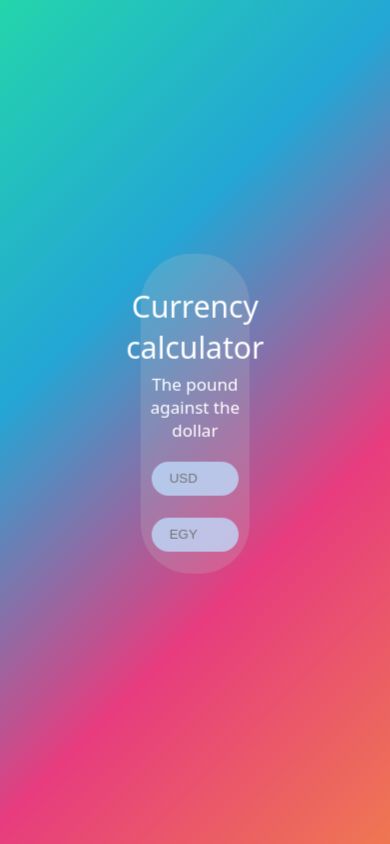
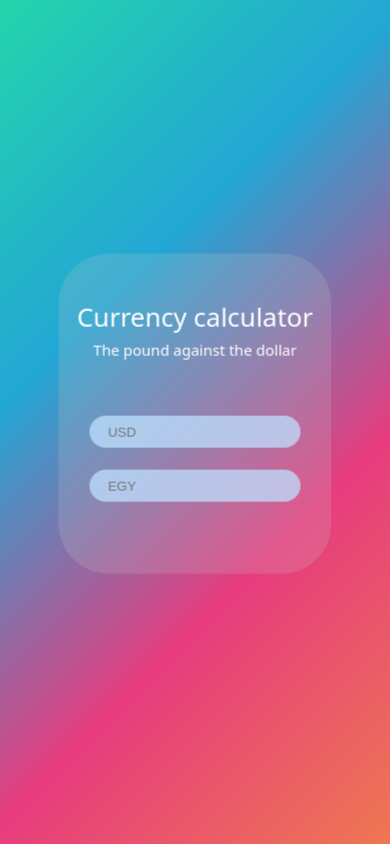
Before and after one commit to JamalMohafil/Currency-calculator, a plain HTML site: page index.html in a window 390 px wide. Drawn offline with Linux system fonts and the light colour scheme.

Commit message:
Update index.html

```diff
--- a/index.html
+++ b/index.html
@@ -84,6 +84,150 @@ padding-bottom: 35px;
         caret-color: rgb(70, 70, 70);
         color: rgb(29, 19, 19);
     }
+    @media screen and (max-width:1150px){
+        .cardb {
+    border-radius: 50px;
+    backdrop-filter: blur(1px);
+    width: 40%;
+    height: 38%;
+    text-align: center;
+    position: absolute;
+    top: 49%;
+    left: 10%;
+    transform: translate(50%, -50%);
+    background: rgba(202, 202, 202, 0.205);
+    display: flex;
+    flex-direction: column;
+    align-items: center;
+    justify-content: center;
+}
+    }
+    @media screen and (max-width:725px){
+        .cardb {
+    border-radius: 50px;
+    backdrop-filter: blur(1px);
+    width: 49%;
+    height: 38%;
+    text-align: center;
+    position: absolute;
+    top: 49%;
+    left: 2%;
+    transform: translate(50%, -50%);
+    background: rgba(202, 202, 202, 0.205);
+    display: flex;
+    flex-direction: column;
+    align-items: center;
+    justify-content: center;
+}
+    }
+    @media screen and (max-width:619px){
+        .cardb {
+    border-radius: 50px;
+    backdrop-filter: blur(1px);
+    width: 60%;
+    height: 38%;
+    text-align: center;
+    position: absolute;
+    top: 49%;
+    left: -10%;
+    transform: translate(50%, -50%);
+    background: rgba(202, 202, 202, 0.205);
+    display: flex;
+    flex-direction: column;
+    align-items: center;
+    justify-content: center;
+}
+    }
+    @media screen and (max-width:475px){
+        .cardb {
+    border-radius: 50px;
+    backdrop-filter: blur(1px);
+    width: 70%;
+    height: 38%;
+    text-align: center;
+    position: absolute;
+    top: 49%;
+    left: -20%;
+    transform: translate(50%, -50%);
+    background: rgba(202, 202, 202, 0.205);
+    display: flex;
+    flex-direction: column;
+    align-items: center;
+    justify-content: center;
+}
+        h2 {
+    font-weight: 400;
+    font-size: 26px;
+    padding-bottom: 5px;
+}
+h4 {
+    font-weight: 400;
+    font-size: 15px;
+}
+.container .card input[type="number"] {
+    border-radius: 50px;
+    border: 0;
+    outline: 0;
+    background: rgba(190, 225, 255, 0.753);
+    width: 77%;
+    height: 32px;
+    padding: 7px 18px;
+    caret-color: rgb(70, 70, 70);
+    color: rgb(29, 19, 19);
+}
+    }
+    @media screen and (max-width:381px){
+        .cardb {
+    border-radius: 50px;
+    backdrop-filter: blur(1px);
+    width: 77%;
+    height: 38%;
+    text-align: center;
+    position: absolute;
+    top: 49%;
+    left: -27%;
+    transform: translate(50%, -50%);
+    background: rgba(202, 202, 202, 0.205);
+    display: flex;
+    flex-direction: column;
+    align-items: center;
+    justify-content: center;
+}h4 {
+    font-weight: 400;
+    font-size: 14px;
+}h2 {
+    font-weight: 400;
+    font-size: 25px;
+    padding-bottom: 5px;
+}
+    }
+    @media screen and (max-width:318px){
+        h2 {
+    font-weight: 400;
+    font-size: 21px;
+    padding-bottom: 5px;
+}h4 {
+    font-weight: 400;
+    font-size: 13px;
+}
+.container .title {
+    padding: 41px 0 1px 0;
+    display: flex;
+    justify-content: center;
+    align-items: center;
+    flex-direction: column;
+    color: white;
+}.container .card {
+    width: 100%;
+    height: 100%;
+    display: flex;
+    justify-content: center;
+    align-items: center;
+    flex-direction: column;
+    border-radius: 50px;
+     padding-bottom: 0;
+}
+    }
 </style>
 <body>
     <div class="container">
```
